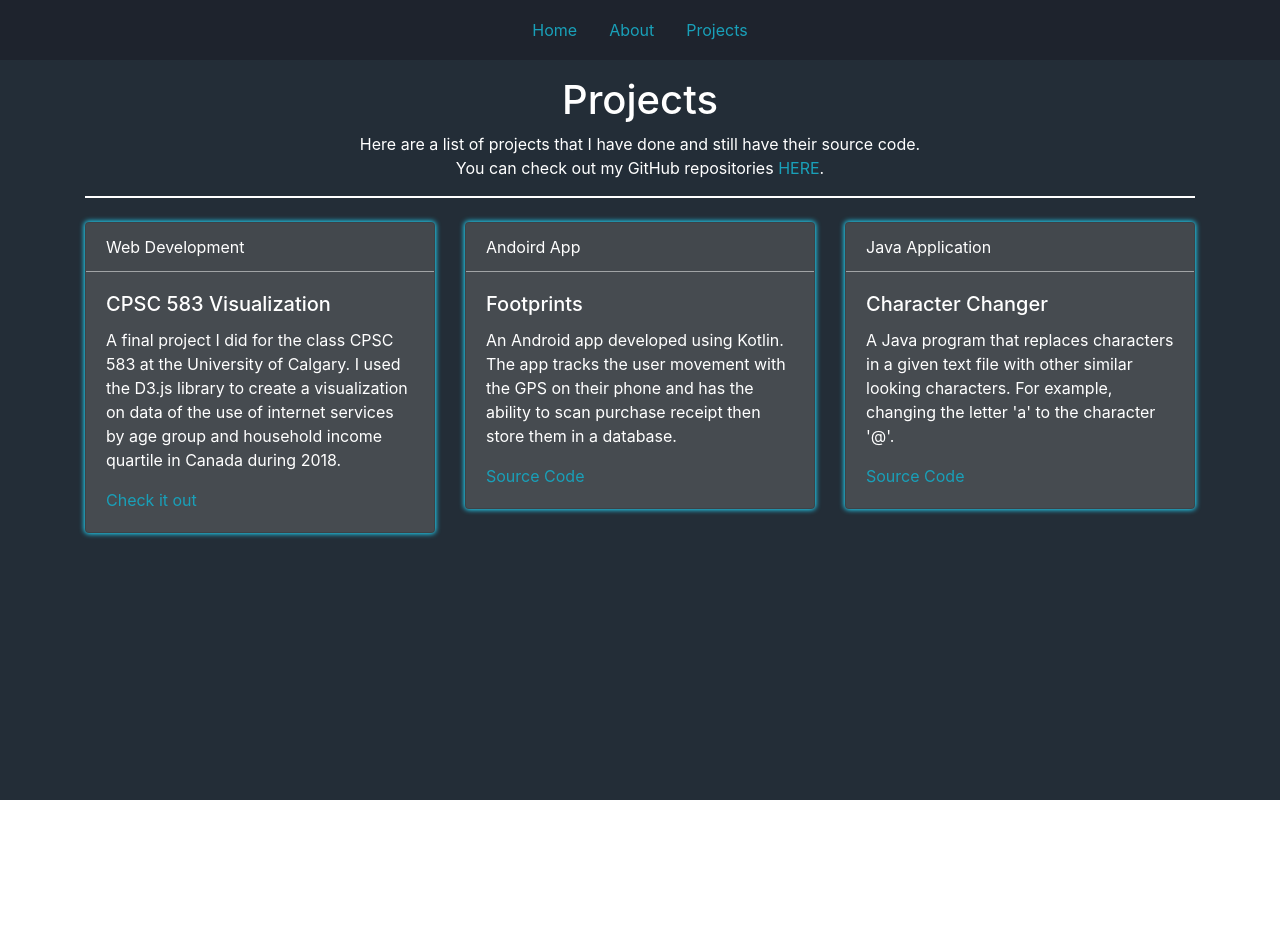
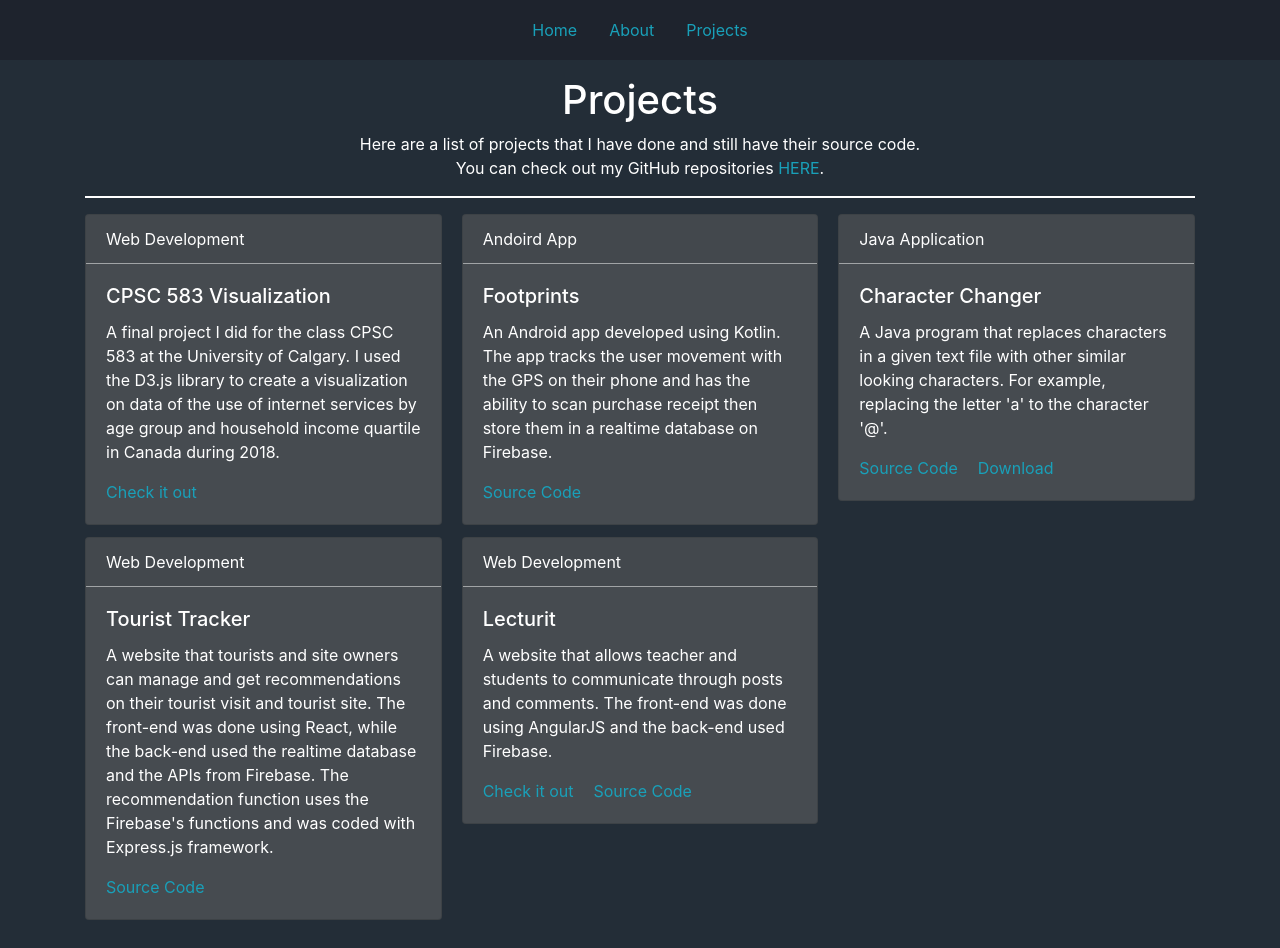
Before and after one commit to ShouShou92410/ShouShou92410.github.io, a React (Create React App) app: page /projects in a window 1280 px wide. Before the commit the page ends 800 px from the top, so only its background shows below. Built offline with nearby package versions, Linux system fonts and the light colour scheme.

Commit message:
- Add more project cards to the project page

```diff
--- a/src/component/App.jsx
+++ b/src/component/App.jsx
@@ -7,7 +7,7 @@ function App() {
   return (
     <BrowserRouter>
       <NavigationBar />
-      <div className="pt-3" style={{ marginTop: '60px' }}>
+      <div className="py-3" style={{ marginTop: '60px' }}>
         <Content />
       </div>
     </BrowserRouter>
--- a/src/component/project/Project.jsx
+++ b/src/component/project/Project.jsx
@@ -2,16 +2,19 @@ import React from 'react';
 import Container from 'react-bootstrap/Container';
 import Row from 'react-bootstrap/Row';
 import Col from 'react-bootstrap/Col';
+import CardColumns from 'react-bootstrap/CardColumns';
 import ProjectCardCPSC583Visualization from './ProjectCardCPSC583Visualization';
 import ProjectCardFootprints from './ProjectCardFootprints';
 import ProjectCardCharacterChanger from './ProjectCardCharacterChanger';
+import ProjectCardTouristTracker from './ProjectCardTouristTracker';
+import ProjectCardLecturit from './ProjectCardLecturit';
 
 function Project() {
   return (
     <Container>
       <Row>
         <Col xs={12}>
-          <p className="w-100 text-center">
+          <p className="w-100 text-center m-0">
             <h1>Projects</h1>
             Here are a list of projects that I have done and still have their source code.
             <br />
@@ -24,14 +27,27 @@ function Project() {
           </p>
         </Col>
       </Row>
-      <Row>
-        <Col md={12} lg={4} className="my-2">
+      <CardColumns className="d-none d-lg-block">
+        <ProjectCardCPSC583Visualization />
+        <ProjectCardTouristTracker />
+        <ProjectCardFootprints />
+        <ProjectCardLecturit />
+        <ProjectCardCharacterChanger />
+      </CardColumns>
+      <Row className="d-md-block d-lg-none">
+        <Col md={12} className="my-3">
           <ProjectCardCPSC583Visualization />
         </Col>
-        <Col md={12} lg={4} className="my-2">
+        <Col md={12} className="my-3">
+          <ProjectCardTouristTracker />
+        </Col>
+        <Col md={12} className="my-3">
           <ProjectCardFootprints />
         </Col>
-        <Col md={12} lg={4} className="my-2">
+        <Col md={12} className="my-3">
+          <ProjectCardLecturit />
+        </Col>
+        <Col md={12} className="my-3">
           <ProjectCardCharacterChanger />
         </Col>
       </Row>
--- a/src/component/project/ProjectCardCharacterChanger.jsx
+++ b/src/component/project/ProjectCardCharacterChanger.jsx
@@ -8,11 +8,14 @@ function ProjectCardCharacterChanger() {
       <Card.Body>
         <Card.Title>Character Changer</Card.Title>
         <Card.Text>
-          A Java program that replaces characters in a given text file with other similar looking characters. For example, changing the letter 'a' to
+          A Java program that replaces characters in a given text file with other similar looking characters. For example, replacing the letter 'a' to
           the character '@'.
         </Card.Text>
         <Card.Link href="https://github.com/ShouShou92410/CharacterChanger" target="_blank">
           Source Code
+        </Card.Link>
+        <Card.Link href="https://www.dropbox.com/s/bm84xctg204yl30/Character%20Replacer.jar?dl=0" target="_blank">
+          Download
         </Card.Link>
       </Card.Body>
     </Card>
--- a/src/component/project/ProjectCardFootprints.jsx
+++ b/src/component/project/ProjectCardFootprints.jsx
@@ -9,7 +9,7 @@ function ProjectCardFootprints() {
         <Card.Title>Footprints</Card.Title>
         <Card.Text>
           An Android app developed using Kotlin. The app tracks the user movement with the GPS on their phone and has the ability to scan purchase
-          receipt then store them in a database.
+          receipt then store them in a realtime database on Firebase.
         </Card.Text>
         <Card.Link href="https://github.com/ShouShou92410/Footprints" target="_blank">
           Source Code
--- /dev/null
+++ b/src/component/project/ProjectCardLecturit.jsx
@@ -0,0 +1,25 @@
+import React from 'react';
+import Card from 'react-bootstrap/Card';
+
+function ProjectCardLecturit() {
+  return (
+    <Card className="project-card">
+      <Card.Header>Web Development</Card.Header>
+      <Card.Body>
+        <Card.Title>Lecturit</Card.Title>
+        <Card.Text>
+          A website that allows teacher and students to communicate through posts and comments. The front-end was done using AngularJS and the
+          back-end used Firebase.
+        </Card.Text>
+        <Card.Link href="https://instacomm-da2a2.firebaseapp.com/#!/" target="_blank">
+          Check it out
+        </Card.Link>
+        <Card.Link href="https://github.com/ShouShou92410/Lecturit" target="_blank">
+          Source Code
+        </Card.Link>
+      </Card.Body>
+    </Card>
+  );
+}
+
+export default ProjectCardLecturit;
--- /dev/null
+++ b/src/component/project/ProjectCardTouristTracker.jsx
@@ -0,0 +1,23 @@
+import React from 'react';
+import Card from 'react-bootstrap/Card';
+
+function ProjectCardTouristTracker() {
+  return (
+    <Card className="project-card">
+      <Card.Header>Web Development</Card.Header>
+      <Card.Body>
+        <Card.Title>Tourist Tracker</Card.Title>
+        <Card.Text>
+          A website that tourists and site owners can manage and get recommendations on their tourist visit and tourist site. The front-end was done
+          using React, while the back-end used the realtime database and the APIs from Firebase. The recommendation function uses the Firebase's
+          functions and was coded with Express.js framework.
+        </Card.Text>
+        <Card.Link href="https://github.com/ShouShou92410/tourist-tracker" target="_blank">
+          Source Code
+        </Card.Link>
+      </Card.Body>
+    </Card>
+  );
+}
+
+export default ProjectCardTouristTracker;
--- a/src/style/index.css
+++ b/src/style/index.css
@@ -46,10 +46,6 @@ a:hover {
   width: 100%;
 }
 
-.project-card {
-  box-shadow: 0px 0px 5px 1px rgb(35, 215, 250);
-}
-
 hr {
   border-top: 2px solid rgba(255, 255, 255, 1);
 }
```
